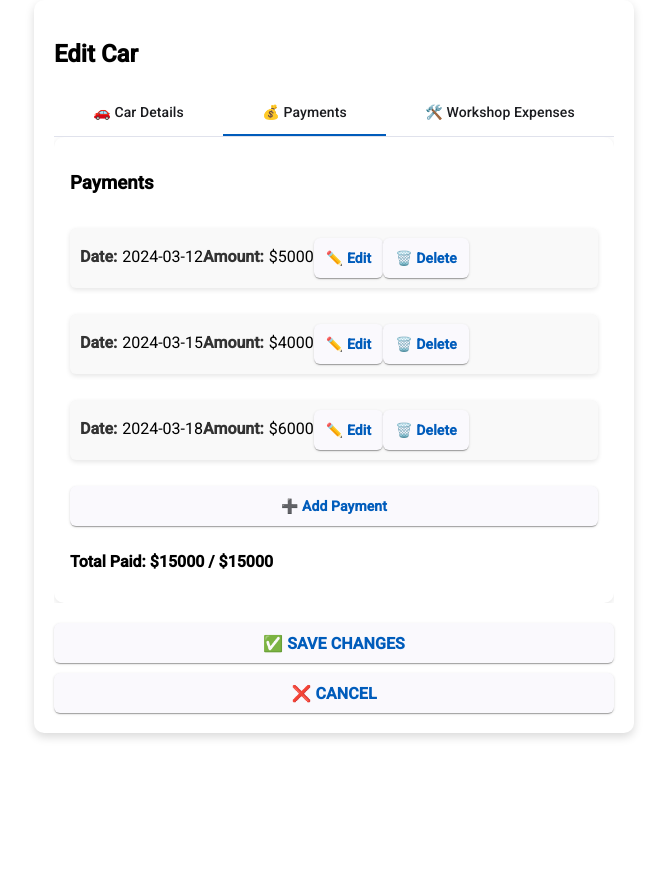
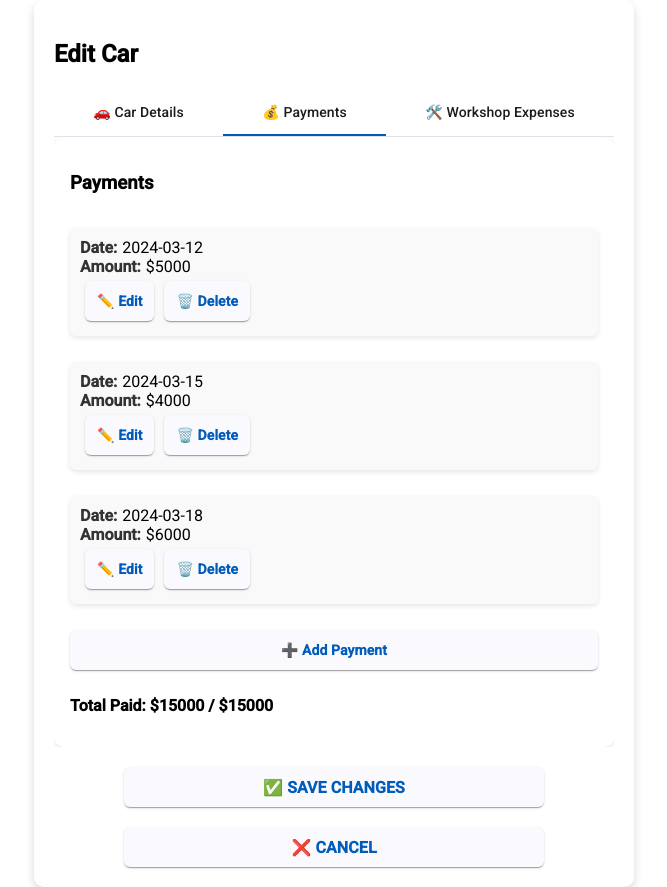
Before and after one commit to ganeshpachpind/car-shop, an Angular app: page /edit-car/1 in a window 1280 px wide. Both pictures are taken after a click on the tab "💰 Payments". Shown: the whole page, without its empty margins (306-973 px from the left). Before the commit the page ends 800 px from the top, so only its background shows below. Built offline with nearby package versions, Linux system fonts and the light colour scheme.

Commit message:
payments-expenses 3 tab look ok

```diff
--- a/src/app/features/cars/edit-car/edit-car.component.html
+++ b/src/app/features/cars/edit-car/edit-car.component.html
@@ -44,10 +44,18 @@
 
         <div *ngFor="let payment of car.payments; let i = index" class="payment-item">
           <div *ngIf="!payment.editing" class="payment-display">
-            <span class="label">Date:</span> <span>{{ payment.date }}</span>
-            <span class="label">Amount:</span> <span>${{ payment.amount }}</span>
-            <button mat-raised-button class="edit-button" (click)="editPayment(i)">✏️ Edit</button>
-            <button mat-raised-button class="delete-button" (click)="removePayment(i)">🗑️ Delete</button>
+            <div>
+              <div>
+                <span class="label">Date:</span> <span>{{ payment.date }}</span>
+              </div>
+              <div>
+               <span class="label">Amount:</span> <span>${{ payment.amount }}</span>
+              </div>
+            </div>
+            <div>
+              <button mat-raised-button class="edit-button" (click)="editPayment(i)">✏️ Edit</button>
+              <button mat-raised-button class="delete-button" (click)="removePayment(i)">🗑️ Delete</button>
+            </div>
           </div>
 
           <div *ngIf="payment.editing" class="payment-edit">
--- a/src/app/features/cars/edit-car/edit-car.component.scss
+++ b/src/app/features/cars/edit-car/edit-car.component.scss
@@ -76,7 +76,10 @@
   background: #28a745;
   color: white;
   font-weight: bold;
-  width: 100%;
+  width: 75%;
+  margin-bottom: 5px;
+  margin-left: auto;
+  margin-right: auto;
   padding: 12px;
   font-size: 16px;
   text-transform: uppercase;
@@ -88,7 +91,10 @@
   background: #dc3545;
   color: white;
   font-weight: bold;
-  width: 100%;
+  width: 75%;
+  margin-top: 5px;
+  margin-left: auto;
+  margin-right: auto;
   padding: 12px;
   font-size: 16px;
   text-transform: uppercase;
@@ -111,6 +117,7 @@
   color: white;
   font-weight: bold;
   padding: 8px 12px;
+  margin: 5px;
   border-radius: 6px;
   transition: 0.3s;
 }
@@ -140,6 +147,7 @@
   font-weight: bold;
   padding: 8px 12px;
   border-radius: 6px;
+  margin: 5px;
   transition: 0.3s;
 }
 
```
